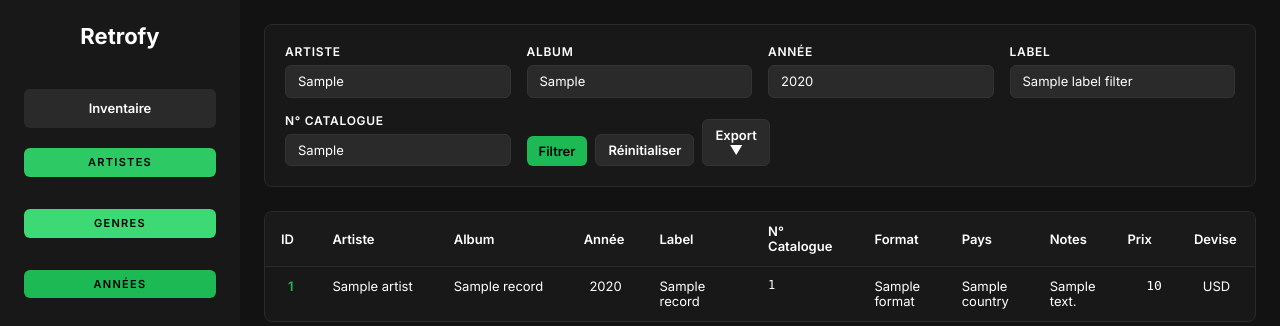
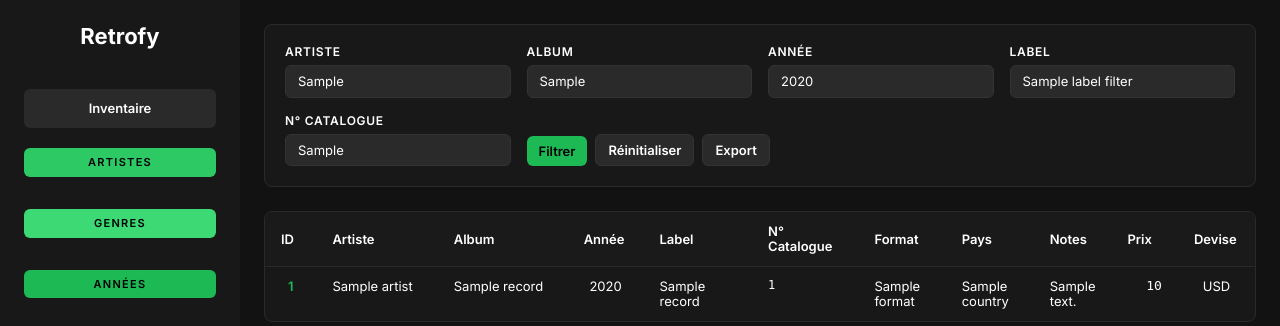
Before and after one commit to erille/Cursor-Retrofy, a Flask app: template templates/inventaire.html in a window 1280 px wide. Shown: the top 326 px of the page. Run offline with Flask 3, Linux system fonts and the light colour scheme; the template is opened without the code that fills it: most values are stand-ins (such as "Sample title", 1, 10 or a date in 2020); data that the repository does not hold is empty.

Commit message:
inventaire export bouton

```diff
--- a/templates/inventaire.html
+++ b/templates/inventaire.html
@@ -30,7 +30,7 @@
                      <button type="submit" class="btn btn-primary">Filtrer</button>
                      <a href="{{ url_for('inventaire') }}" class="btn btn-secondary">Réinitialiser</a>
                                            <div class="export-dropdown">
-                         <button type="button" class="btn btn-secondary" id="export-btn">Export ▼</button>
+                          <button type="button" class="btn btn-secondary" id="export-btn">Export</button>
                           <div class="export-menu" id="export-menu">
                               <a href="{{ url_for('export_records', format='json', artist_filter=artist_filter, album_filter=album_filter, year_filter=year_filter, label_filter=label_filter, catalog_filter=catalog_filter) }}" class="export-option">JSON</a>
                               <a href="{{ url_for('export_records', format='csv', artist_filter=artist_filter, album_filter=album_filter, year_filter=year_filter, label_filter=label_filter, catalog_filter=catalog_filter) }}" class="export-option">CSV</a>
@@ -69,7 +69,7 @@
                      <button type="submit" class="btn btn-primary">Filtrer</button>
                      <a href="{{ url_for('inventaire') }}" class="btn btn-secondary">Réinitialiser</a>
                                            <div class="export-dropdown">
-                         <button type="button" class="btn btn-secondary" id="mobile-export-btn">Export ▼</button>
+                          <button type="button" class="btn btn-secondary" id="mobile-export-btn">Export</button>
                           <div class="export-menu" id="mobile-export-menu">
                               <a href="{{ url_for('export_records', format='json', artist_filter=artist_filter, album_filter=album_filter, year_filter=year_filter, label_filter=label_filter, catalog_filter=catalog_filter) }}" class="export-option">JSON</a>
                               <a href="{{ url_for('export_records', format='csv', artist_filter=artist_filter, album_filter=album_filter, year_filter=year_filter, label_filter=label_filter, catalog_filter=catalog_filter) }}" class="export-option">CSV</a>
```
Lines whose indentation alone changed are shown as unchanged.
